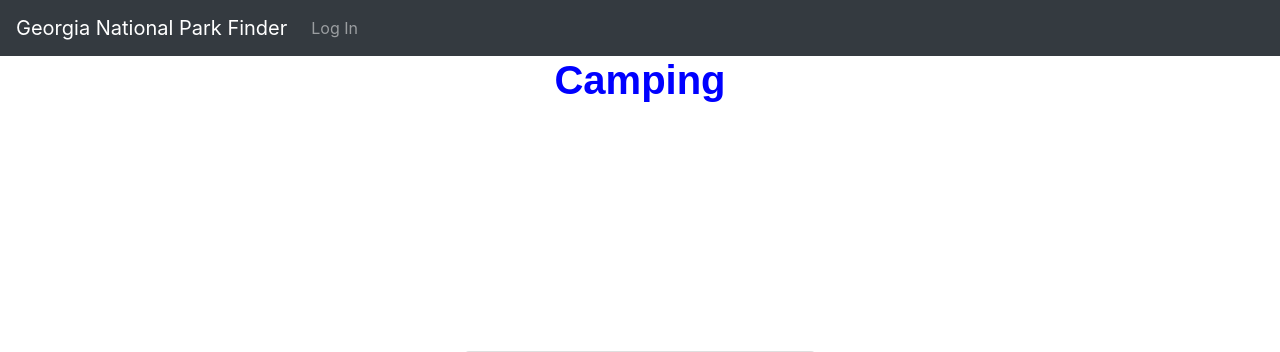
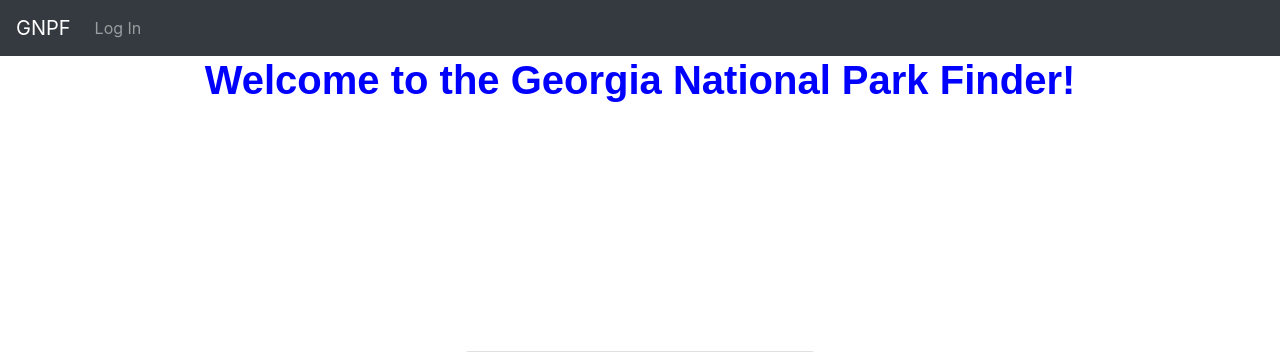
Before and after one commit to joshuamaxion/GroupProjectFinal, a Flask app: page / in a window 1280 px wide. Shown: the top 352 px of the page. Run offline with Flask 2, Linux system fonts and the light colour scheme; parts of the project's set-up code (start-up, migrations or seed data) failed here and were passed over.

Commit message:
editing main page

```diff
--- a/templates/base.html
+++ b/templates/base.html
@@ -20,7 +20,7 @@
     <button class="navbar-toggler navbar-toggler-right" type="button" data-toggle="collapse" data-target="#navbarNavAltMarkup" aria-controls="navbarNavAltMarkup" aria-expanded="false" aria-label="Toggle navigation">
       <span class="navbar-toggler-icon"></span>
     </button>
-    <a class="navbar-brand" href="/main">Georgia National Park Finder</a>
+    <a class="navbar-brand" href="/main">GNPF</a>
     <div class="collapse navbar-collapse" id="navbarNavAltMarkup">
       <div class="navbar-nav">
         {% if "user" not in session%}
@@ -31,7 +31,7 @@
       </div>
     </div>
   </nav>
-    <h1 class="main-header">Camping</h1>
+    <h1 class="main-header">Welcome to the Georgia National Park Finder!</h1>
 
     <div class="container-fluid">
     {% block content %}
```
